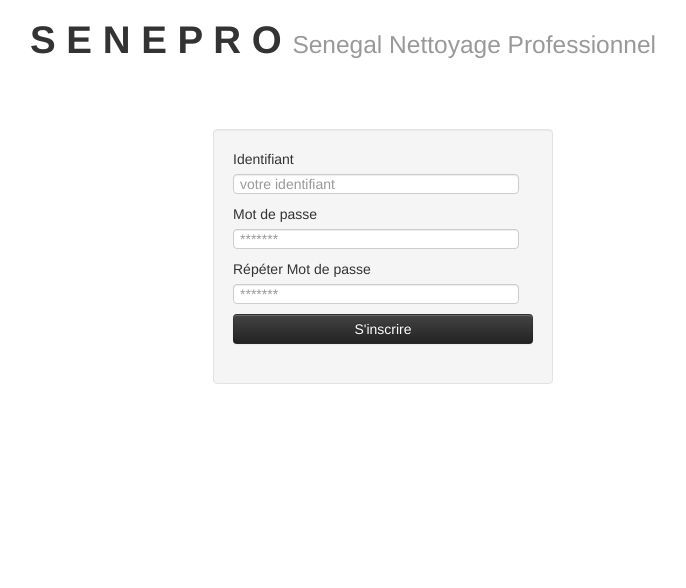
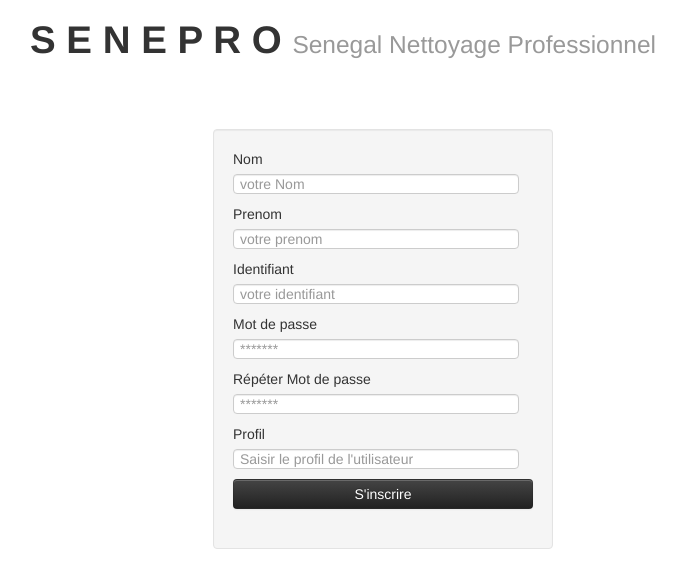
Before and after one commit to boubash/Senepro, a PHP site: page /inscription.php in a window 1280 px wide. Shown: the top 588 px of the page, without its empty margins (297-983 px from the left). Run offline with PHP 8.4, Linux system fonts and the light colour scheme.

Commit message:
ajout du nom et prenom de l'utilsateur

```diff
--- a/inscription.php
+++ b/inscription.php
@@ -6,20 +6,33 @@
 	 	// initialisation
 	 	$valid = true;
 		$errors = array();
+		if (empty($Nom))
+		{
+			$valid = false;
+			$errors = "Nom=Le nom doit etre rempli";
+		}
 
-		if (empty($identifiant)) {
+		if (empty($Prenom))
+		{
 			$valid = false;
-			$errors = "identifiant=l'identifiant doit etre remplie";
+			$errors .= "&Prenom=Le prenom doit etre rempli";
 		}
-		if (empty($password)) {
+
+		if (empty($identifiant))
+		{
 			$valid = false;
-			$errors .= "&password=Le mot de passe doit etre rempi";
+			$errors .= "&identifiant=l'identifiant doit etre rempli";
+		}
+		if (empty($password))
+		{
+			$valid = false;
+			$errors .= "&password=Le mot de passe doit etre rempli";
 		}
 		if (empty($passwords)) {
 			$valid = false;
-			$errors .= "&passwords=Le mot de passe doit etre rempi";
+			$errors .= "&passwords=Le mot de passe doit etre rempli";
 		}
-	 //sha256
+
 		if($valid)
 		{
 
@@ -28,8 +41,9 @@
 			 	if ($password == $passwords)
 			 	{
 			 		//$password = hash('sha256', $password);
-				 	$req = "insert into login values('','$identifiant','$password','$passwords','')";
+				 	$req = "insert into login values('','$Nom', '$Prenom', '$identifiant','$password','$passwords','$profil')";
 				 	$exe = mysql_query($req);
+				 	print_r($req);
 				 	if ($exe) {
 				 		header("Location:index.php?message=$identifiant inscrit avec succes ");
 				 	}
@@ -50,7 +64,8 @@
 		}
 		else
 		{
-			header("Location:inscription.php?".$errors."&id=$identifiant&mdp=$password&mdps=$passwords");
+		echo mysql_error();
+			header("Location:inscription.php?".$errors."&noms=$Nom&prenoms=$Prenom&id=$identifiant&mdp=$password&mdps=$passwords&login=$profil");
 		}
 	}
 ?>
@@ -63,6 +78,26 @@
 		<div class="span4 well">
 			<form method="POST" class="form-inline" role="form" >
 
+				<div class="control-group <?php if(!empty($_GET['Nom'])) echo 'Error' ?>">
+					<label class="control-label">Nom</label>
+					<div class="controls">
+					  <input type="text" name="Nom" placeholder="votre Nom" class='span4'
+					  	value="<?php if (isset($_GET) && !empty($_GET['noms'])) {echo $_GET['noms']; }?>">
+					  <?php if (!empty($_GET['Nom'])):?>
+						<span class="help-inline"><?php echo $_GET['Nom'] ?></span>
+					  <?php endif ?>
+					</div>
+				</div>
+				<div class="control-group <?php if(!empty($_GET['Prenom'])) echo 'Error' ?>">
+					<label class="control-label">Prenom</label>
+					<div class="controls">
+					  <input type="text" name="Prenom" placeholder="votre prenom" class='span4'
+					  	value="<?php if (isset($_GET) && !empty($_GET['prenoms'])) {echo $_GET['prenoms']; }?>">
+					  <?php if (!empty($_GET['Prenom'])):?>
+						<span class="help-inline"><?php echo $_GET['Prenom'] ?></span>
+					  <?php endif ?>
+					</div>
+				</div>
 				<div class="control-group <?php if(!empty($_GET['identifiant'])) echo 'Error' ?>">
 					<label class="control-label">Identifiant</label>
 					<div class="controls">
@@ -93,6 +128,13 @@
 					  <?php endif ?>
 					</div>
 				</div>
+				<div class="control-group" >
+					<label class="control-label" >Profil</label>
+					<div class="controls">
+					  <input type="text" name="login" placeholder="Saisir le profil de l'utilisateur" class='span4'
+					  value="<?php if(isset($_GET) && !empty($_GET['login'])) {echo $_GET['login'];} ?>">
+					</div>
+				</div>
 				<div class="control-group">
 					<div class="controls">
 					  <button type="submit" name="inscrire" class="btn btn-inverse btn-block">S'inscrire</button>
```
